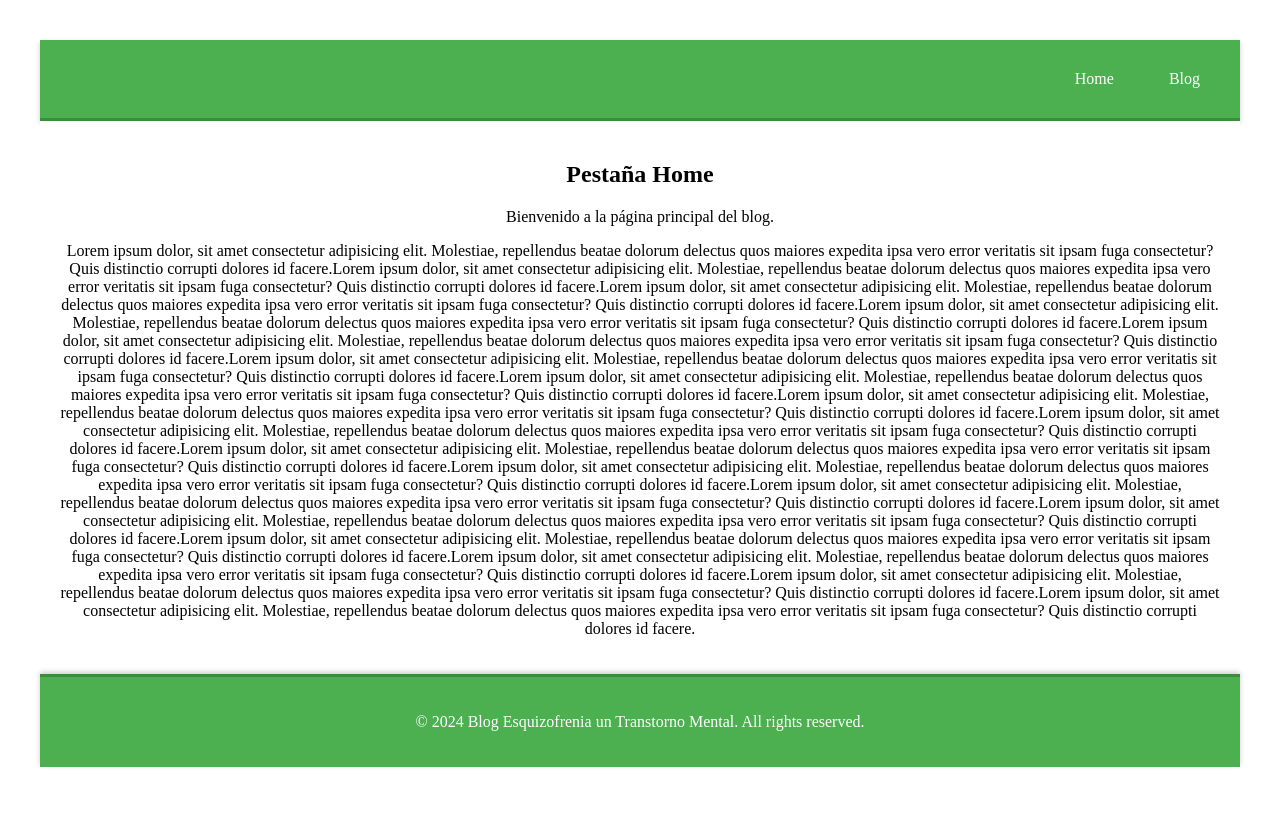
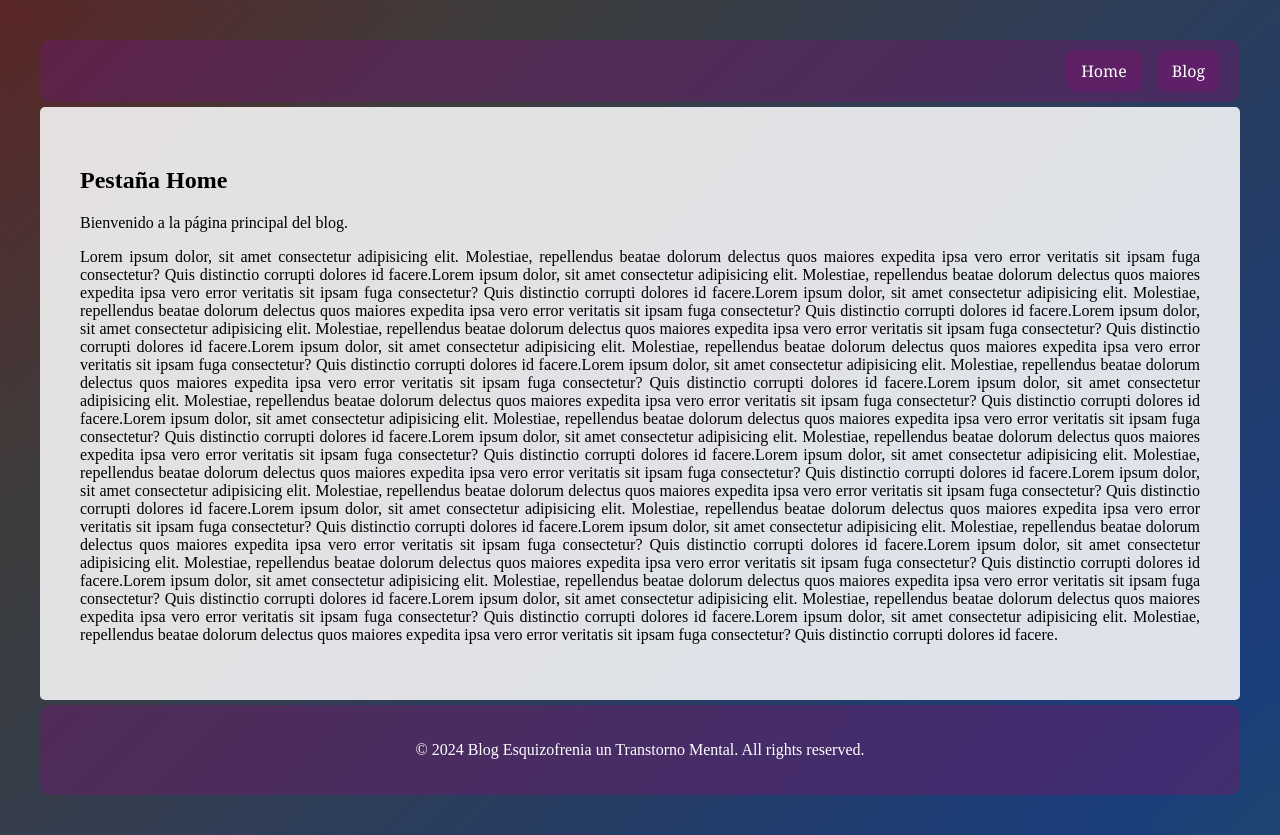
Before and after one commit to Haluuuu/Blog, a React (Vite) app: page / in a window 1280 px wide. Before the commit the page ends 807 px from the top, so only its background shows below. Built offline with nearby package versions, Linux system fonts and the light colour scheme.

Commit message:
mejoras de estilo y animaciones

```diff
--- a/src/index.css
+++ b/src/index.css
@@ -1,11 +1,27 @@
 
 /* Asegurando que el body y html ocupen el 100% del viewport */
 html, body {
-  overflow: hidden;
-  animation: waveAnimation 12s infinite linear, colorChange 12s infinite linear; /* Añadir ambas animaciones */
+  scroll-behavior: smooth;
+  background: linear-gradient(135deg,
+  #d61010,
+  #8b0000, /* Rojo oscuro para ansiedad/paranoia */
+  #3d3d3d, /* Gris para desconexión emocional */
+  #1a3d7c, /* Azul profundo para aislamiento y tristeza */
+  #3a7c1a, /* Verde vibrante para la distorsión perceptual */
+  #ffeb3b, /* Amarillo brillante para euforia o lucidez */
+  #6a0dad  /* Púrpura para misterio y confusión */
+);
+background-size: 400% 400%;
+animation: gradientAnimation 20s ease infinite;
 }
 
-
+@keyframes gradientAnimation {
+  0% { background-position: 0% 50%; }
+  25% { background-position: 20% 50%; } /* Cambio más sutil en el primer cuarto */
+  50% { background-position: 100% 50%; }
+  75% { background-position: 20% 50%; } /* Cambio más sutil en el tercer cuarto */
+  100% { background-position: 0% 50%; }
+}
 
 /* Asegurando que el div root también ocupe el 100% */
 #root {
@@ -16,48 +32,107 @@ html, body {
 
 /* Estilos para el header */
 header {
-  background-color: #4CAF50; /* Color de fondo */
-  color: white; /* Color del texto */
-  padding: 20px; /* Espaciado interno */
-  text-align: right; /* Centrar el texto */
-  border-bottom: 3px solid #388E3C; /* Borde inferior */
-  box-shadow: 0 2px 5px rgba(0, 0, 0, 0.2); /* Sombra para profundidad */
+   border-radius: 10px; /* Bordes redondeados */
+    background-color: rgba(105, 28, 105, 0.5); /* Color de fondo */
+    color: white; /* Color del texto */
+    padding: 10px 20px; /* Espaciado interno */
+    text-align: center; /* Centrar el texto */
+    position: sticky; /* Fijo en la parte superior */
+    top: 0; /* Fijarlo en la parte superior */
+    z-index: 1000;
+    margin-bottom: 5px;
+
 }
 
-/* Estilos para el footer */
-footer {
-  background-color: #4CAF50; /* Color de fondo del footer */
-  color: white; /* Color del texto */
-  padding: 20px; /* Espaciado */
-  text-align: center; /* Centrar el texto */
-  border-top: 3px solid #388E3C; /* Borde superior */
-  box-shadow: 0 -2px 5px rgba(0, 0, 0, 0.2); /* Sombra para profundidad */
-}
-
-/* Estilo básico para el contenido principal */
-main {
-  flex: 1; /* Permitir que el main ocupe el espacio disponible entre header y footer */
-  padding: 20px; /* Espaciado interno */
-  background-color: #ffffff; /* Fondo blanco para el contenido principal */
+h1{
+  margin: 2%;
+  text-align: center;
+  justify-content: center;
 }
 
 nav {
   display: flex; /* Organizar en fila */
   justify-content: right; /* Centrar horizontalmente */
   gap: 15px; /* Espaciado entre los botones */
+  flex-wrap: wrap; /* Permitir que los botones se envuelvan en varias filas */
+  font-family:Georgia, 'Times New Roman', Times, serif ;
 }
 
-.button {
-  background-color: #4CAF50; /* Color de fondo del botón */
+nav .button,
+nav .dropdown-button {
+  padding: 10px 15px; /* Espaciado interno para los botones */
   color: white; /* Color del texto */
+  text-decoration: none; /* Sin subrayado */
   border: none; /* Sin borde */
-  padding: 10px 20px; /* Espaciado interno */
-  border-radius: 5px; /* Bordes redondeados */
+  border-radius: 10px; /* Bordes redondeados */
+  background-color:  rgba(105, 28, 105, 0.7); /* Color de fondo */ /* Color de fondo del botón */
+  transition: background-color 0.3s; /* Transición de color */
   cursor: pointer; /* Cambiar el cursor a puntero */
-  text-decoration: none; /* Sin subrayado */
-  transition: background-color 0.3s; /* Efecto de transición */
 }
 
-.button:hover {
-  background-color: #388E3C; /* Color al pasar el mouse */
+/* Color de fondo al pasar el mouse */
+nav .button:hover,
+nav .dropdown-button:hover {
+  background-color: #47153d; /* Color de fondo al pasar el mouse */
 }
+
+/* Estilos del menú desplegable */
+.dropdown {
+  position: relative; /* Permitir que el menú se posicione en relación a este contenedor */
+}
+
+.dropdown-menu {
+  position: absolute; /* Posición absoluta para superponerse a otros elementos */
+  background-color: rgba(105, 28, 105, 0.7);/* Color de fondo del menú */
+  border-radius: 10px; /* Bordes redondeados */
+  margin-top: 5px; /* Espacio entre el botón y el menú */
+  z-index: 1000; /* Asegurarse de que esté encima de otros elementos */
+  display: flex;
+  justify-content: right;
+  flex-direction: column; /* Alinear los enlaces en columna */
+}
+
+.dropdown-item {
+  padding: 10px 15px; /* Espaciado interno para los elementos del menú */
+  color: white; /* Color del texto */
+  text-decoration: none; /* Sin subrayado */
+}
+
+.dropdown-item:hover {
+  border-radius: 10px;
+  background-color: #47153d; /* Color de fondo al pasar el mouse */
+}
+
+/* Estilos responsivos */
+@media (max-width: 60px) {
+  nav {
+      flex-direction: column; /* Cambiar a columna en pantallas pequeñas */
+      align-items: stretch; /* Alinear elementos para que ocupen todo el ancho */
+  }
+  nav .button,
+  nav .dropdown-button {
+      text-align: right; /* Centrar el texto en los botones */
+      margin-bottom: 10px; /* Espaciado entre botones */
+  }
+}
+
+
+/* Estilo básico para el contenido principal */
+main {
+  flex: 1; /* Permitir que el main ocupe el espacio disponible entre header y footer */
+  padding: 40px; /* Espaciado interno */
+  border-radius: 5px; /* Bordes redondeados */
+  background-color:rgba(255, 255, 255, 0.85);  /* Fondo blanco para el contenido principal */
+  text-align: justify;
+}
+
+
+/* Estilos para el footer */
+footer {
+  border-radius: 10px; /* Bordes redondeados */
+  background-color:rgba(105, 28, 105, 0.5); /* Color de fondo */
+  color: white; /* Color del texto */
+  padding: 20px; /* Espaciado */
+  text-align: center; /* Centrar el texto */
+  margin-top: 5px;
+}
```
